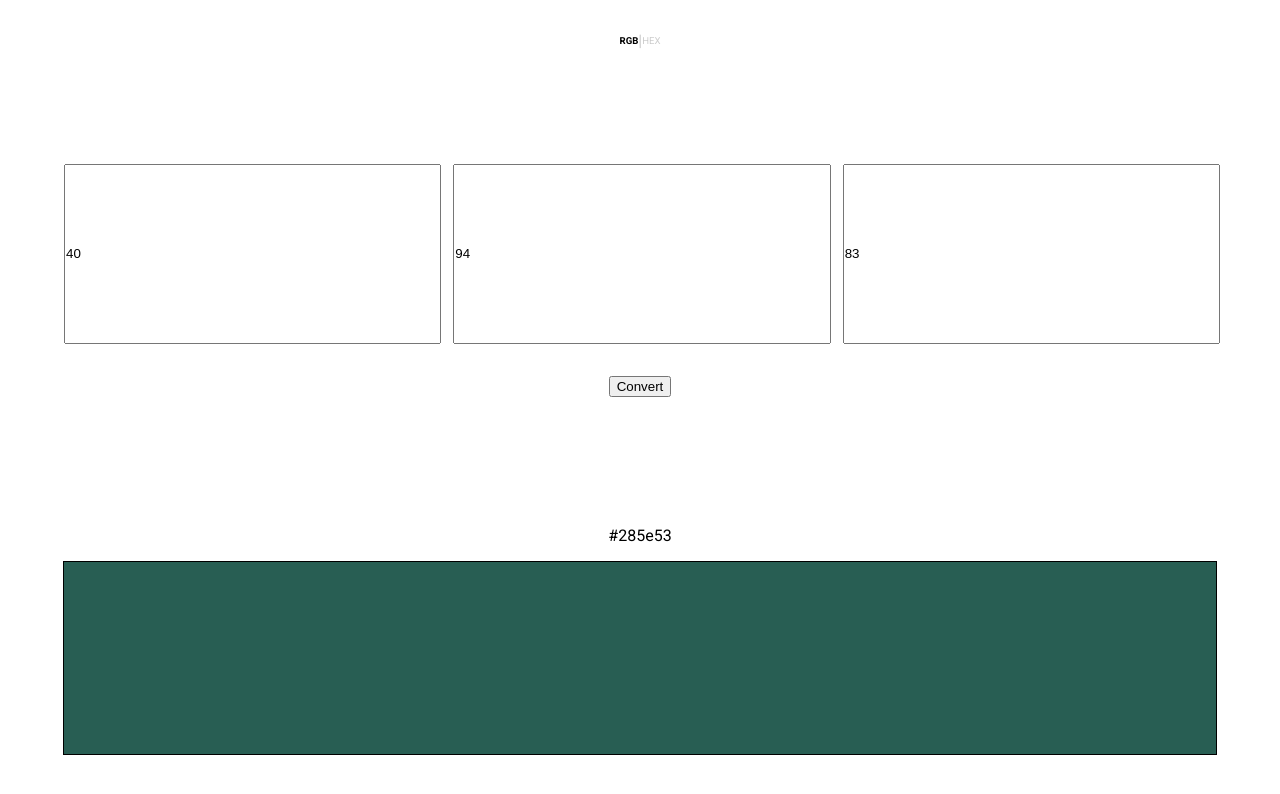
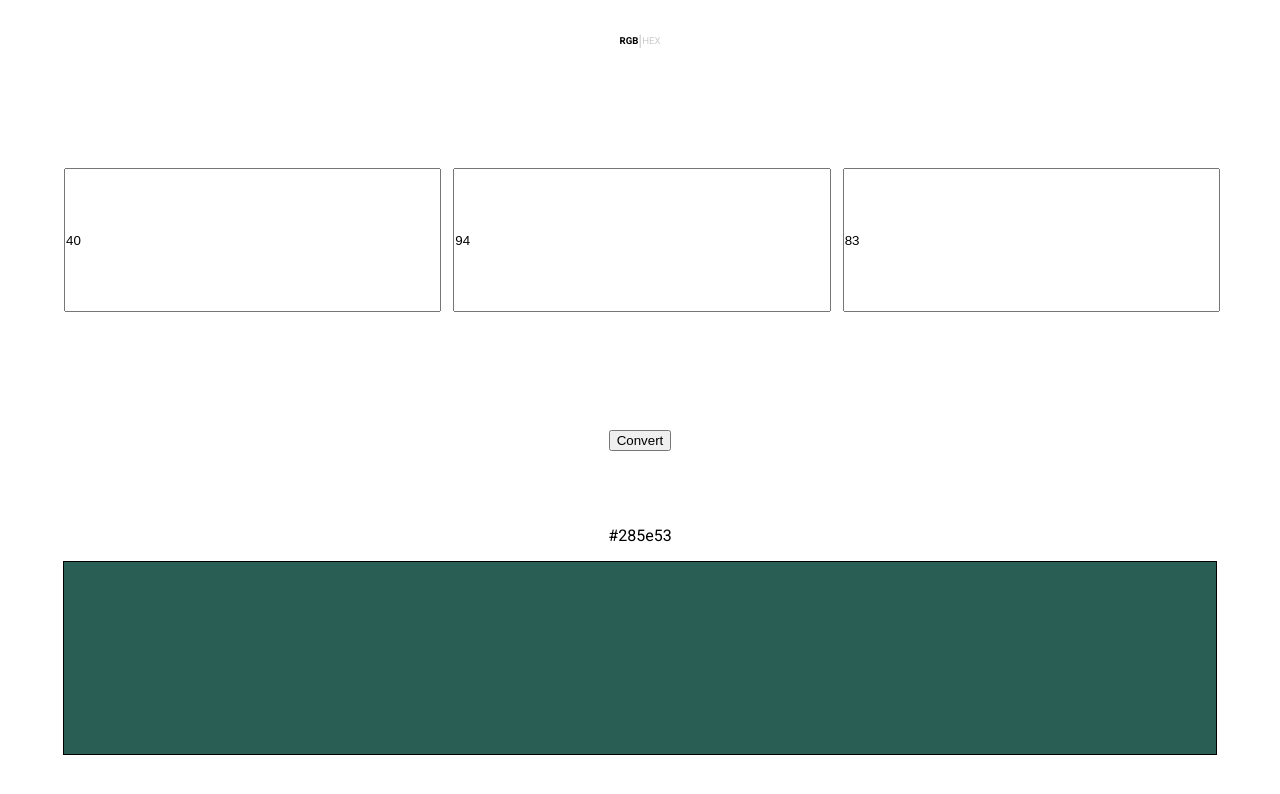
Before and after one commit to diegchav/color-converter, a React (Create React App) app: page / in a window 1280 px wide. Shown: the top 794 px of the page. Built offline with nearby package versions, Linux system fonts and the light colour scheme.

Commit message:
Refactor: Move convert button to its own component

```diff
--- a/src/App.js
+++ b/src/App.js
@@ -1,8 +1,9 @@
 import React, { useState } from 'react';
 
+import ColorSwitcher from './components/color-switcher/ColorSwitcher';
 import InputColor from './components/input-color/InputColor';
+import ConverButton from './components/convert-button/ConvertButton';
 import OutputColor from './components/output-color/OutputColor';
-import ColorSwitcher from './components/color-switcher/ColorSwitcher';
 
 import {
   isHexColorValid,
@@ -18,6 +19,7 @@ import {
 } from './constants';
 
 import './App.css';
+import ConvertButton from './components/convert-button/ConvertButton';
 
 function App() {
   // Generate a random rgb color on load.
@@ -129,8 +131,8 @@ function App() {
         bValue={bValue}
         onChangeBValue={handleChangeBValue}
         hexValue={hexValue}
-        onChangeHexValue={handleChangeHexValue}
-        onColorConvert={handleConvertClick} />
+        onChangeHexValue={handleChangeHexValue} />
+      <ConvertButton onConvertClick={handleConvertClick} />
       <OutputColor
         colorLabel={outputColorLabel}
         colorBg={outputColorBg} />
--- /dev/null
+++ b/src/components/convert-button/ConvertButton.js
@@ -0,0 +1,16 @@
+import React from 'react';
+import PropTypes from 'prop-types';
+
+import './ConvertButton.scss';
+
+const ConvertButton = ({ onConvertClick }) => (
+  <div className="convert-button">
+    <button onClick={onConvertClick}>Convert</button>
+  </div>
+);
+
+ConvertButton.propTypes = {
+  onConvertClick: PropTypes.func.isRequired
+};
+
+export default ConvertButton;
--- /dev/null
+++ b/src/components/convert-button/ConvertButton.scss
@@ -0,0 +1,7 @@
+.convert-button {
+  display: flex;
+  align-items: center;
+  justify-content: center;
+  width: 100vw;
+  height: 10vh;
+}
--- a/src/components/input-color/InputColor.js
+++ b/src/components/input-color/InputColor.js
@@ -19,8 +19,7 @@ const InputColor = ({
   bValue,
   onChangeBValue,
   hexValue,
-  onChangeHexValue,
-  onColorConvert
+  onChangeHexValue
 }) => {
   return (
     <div className="input-color">
@@ -38,7 +37,6 @@ const InputColor = ({
             onChangeHexValue={onChangeHexValue}
           />
       }
-      <button onClick={onColorConvert}>Convert</button>
     </div>
   );
 };
@@ -52,8 +50,7 @@ InputColor.propTypes = {
   bValue: PropTypes.string.isRequired,
   onChangeBValue: PropTypes.func.isRequired,
   hexValue: PropTypes.string.isRequired,
-  onChangeHexValue: PropTypes.func.isRequired,
-  onColorConvert: PropTypes.func.isRequired
+  onChangeHexValue: PropTypes.func.isRequired
 };
 
 export default InputColor;
--- a/src/components/input-color/InputColor.scss
+++ b/src/components/input-color/InputColor.scss
@@ -4,7 +4,7 @@
   align-items: center;
   justify-content: center;
   width: 100vw;
-  height: 50vh;
+  height: 40vh;
 
   button {
     margin-top: 2rem;
```
